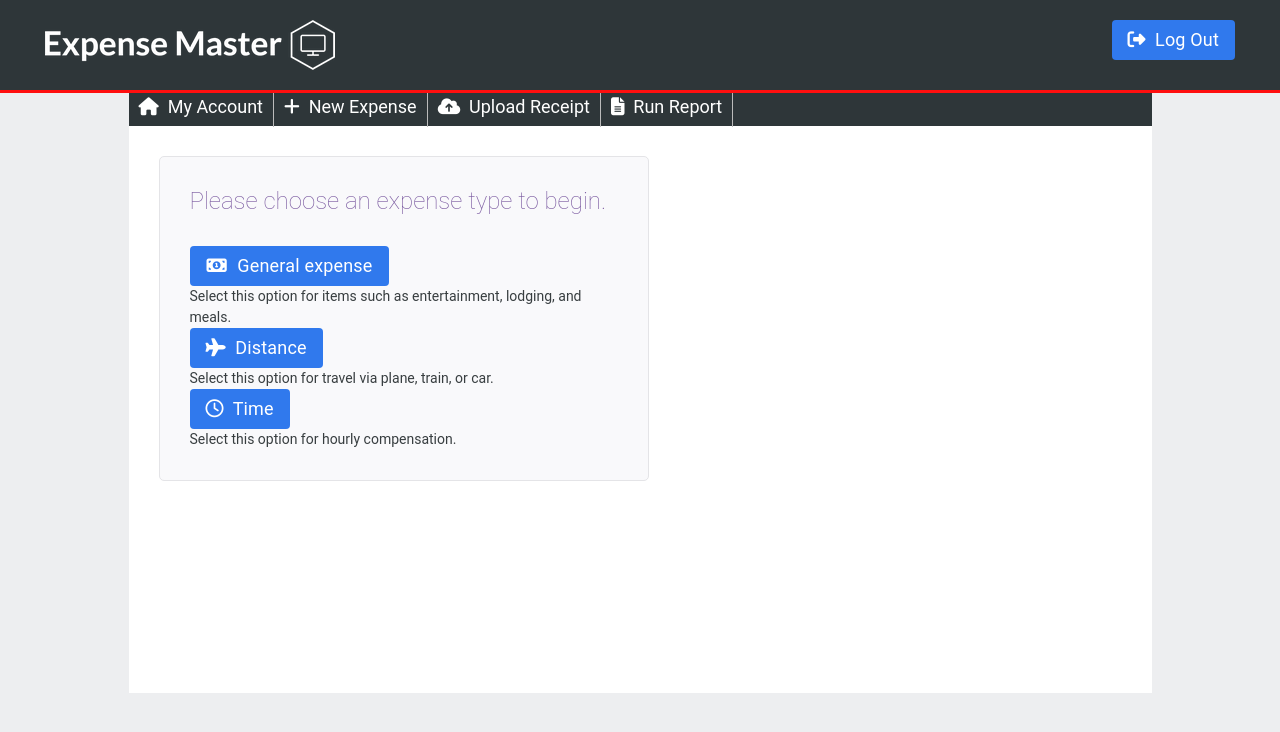
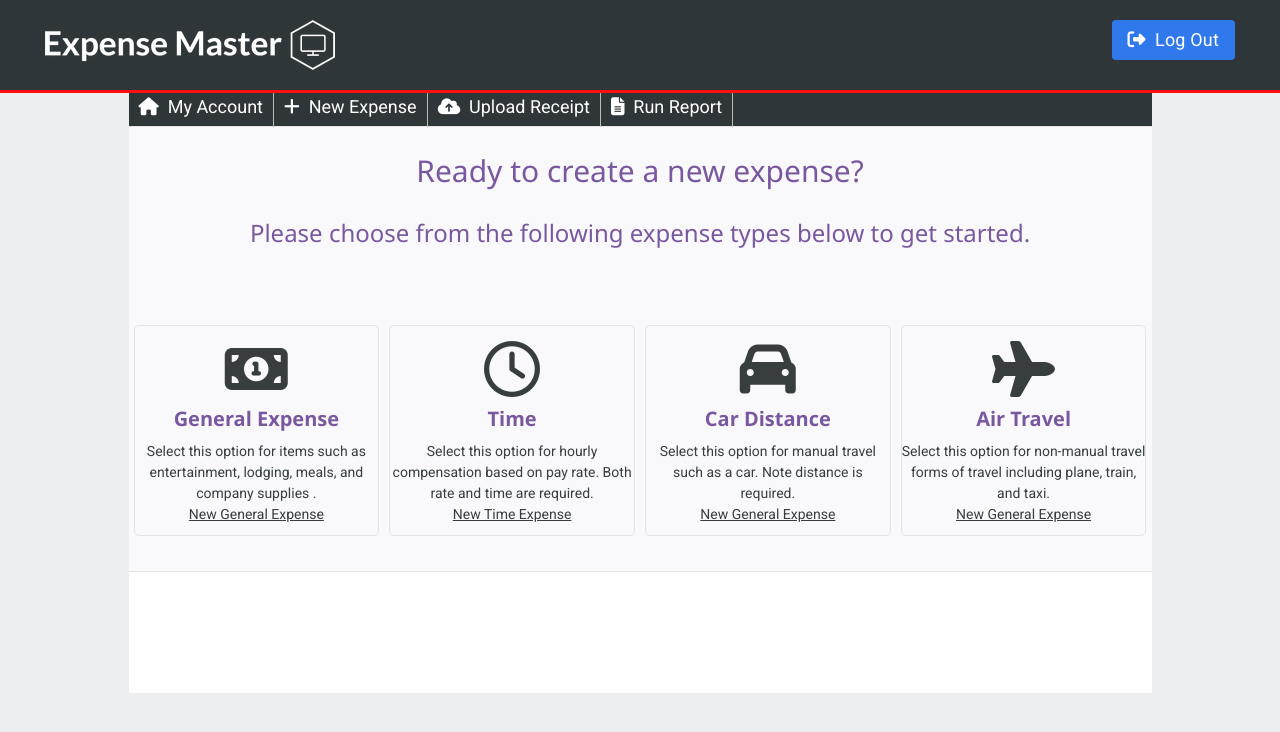
Before and after one commit to smweathe/CSE-CIT-480_Expense_Project, a PHP site: page /ExpenseMaster/newexpense.php in a window 1280 px wide. Shown: the top 732 px of the page. Run offline with PHP 8.4, Linux system fonts and the light colour scheme; a user stored in the database is signed in; some libraries are stand-ins or nearby versions.

Commit message:
Update newexpense.php

```diff
--- a/newexpense.php
+++ b/newexpense.php
@@ -12,9 +12,11 @@
 <html>
   <head>
     <meta content="text/html; charset=utf-8" http-equiv="Content-type" />
-    <title>Expense Master | Sign up</title>
+    <title>ExpenseMaster - New</title>
+    <link href="https://fonts.googleapis.com/css?family=Roboto" rel="stylesheet">
+    <link rel="stylesheet" href="https://use.fontawesome.com/44ff956945.css">
+    <link href="w3.css" rel="stylesheet">
     <link href="style.css" rel="stylesheet" />
-    <link rel="stylesheet" href="https://use.fontawesome.com/44ff956945.css">
 	<!-- Favorite Icon -->
 	<link rel="shortcut icon" href="./images/icon.png" type="image/x-icon" />
     <meta content="width=device-width, initial-scale=1" name="viewport" />
@@ -25,7 +27,6 @@
   <body class="signup">
   <noscript><iframe height="0" src="//www.googletagmanager.com/ns.html?id=GTM-JD26" style="display:none;visibility:hidden" width="0"></iframe></noscript>
     <div class="signup-page">
-
           <div class="header-main">
             <a class="header-logo" href="./account.php"></a>
               <div class="header-login">
@@ -43,20 +44,64 @@
                     <li><a href="./receipt.php"><i class="fa fa-cloud-upload" aria-hidden="true"></i>&nbsp; Upload Receipt</a></li>
                     <li><a href="./report.php"><i class="fa fa-file-text" aria-hidden="true"></i>&nbsp; Run Report</a></li>
               </ul>
-    <div class="benefits page-body" style="padding: 30px;">
-          <div class="list-group" style="padding:30px; background:#F9F9FB; border:1px solid #E4E4E7; border-radius:5px;">
-            <h3>Please choose an expense type to begin.</h3>
-            <a class="btn btn-sm btn-alt" href="./generalexpenseform.php"><i class="fa fa-money fa-fw" aria-hidden="true"></i>&nbsp; General expense</a></br>
-            <p>Select this option for items such as entertainment, lodging, and meals.</p>
-            <a class="btn btn-sm btn-alt" href="./distanceform.php"><i class="fa fa-plane" aria-hidden="true"></i>&nbsp; Distance</a></br>
-            <p>Select this option for travel via plane, train, or car.</p>
-            <a class="btn btn-sm btn-alt" href="./timeform.php"><i class="fa fa-clock-o" aria-hidden="true"></i>&nbsp; Time</a></br>
-            <p>Select this option for hourly compensation.</p>
+
+<!-- Expense Container -->
+        <div class="w3-container w3-padding-64 w3-center" id="team">
+              <br>
+              <h2>Ready to create a new expense?</h2>
+              <h3>Please choose from the following expense types below to get started.</h3>
+              <br>
+              <div class="w3-row" style="padding-bottom: 25px;"><br>
+<!-- General Expense Container -->
+                    <div class="w3-quarter" style="padding: 5px;">
+                      <div class="border1" style="border: 1px solid #E4E4E7; background: #F9F9FB; border-radius: 5px; padding-top: 15px; padding-bottom: 10px;";>
+                        <i class="fa fa-money fa-4x" aria-hidden="true"></i>
+                        <!--<img src="/w3images/avatar.jpg" alt="Boss" style="width:45%" class="w3-circle w3-hover-opacity">-->
+                        <h4 style="margin: 10px">General Expense</h4>
+                        <p align="center">Select this option for items such as entertainment, lodging, meals, and company supplies .</p>
+                        <a class="expense_choice" href= "./generalexpenseform.php">New General Expense</a>
+                        <br>
                       </div>
                     </div>
-    <div class="signup page-sidebar"><p class="alert alert-error" id="fill-all-fields" style="display:none"></p>
+<!-- Time Expense Container -->
+                  <div class="w3-quarter" style="padding: 5px;">
+                    <div class="border1" style="border: 1px solid #E4E4E7; background: #F9F9FB; border-radius: 5px; padding-top: 15px; padding-bottom: 10px;";>
+                      <i class="fa fa-clock-o fa-4x" aria-hidden="true"></i>
+                      <!--<img src="/w3images/avatar.jpg" alt="Boss" style="width:45%" class="w3-circle w3-hover-opacity">-->
+                      <h4 style="margin: 10px">Time</h4>
+                      <p align="center">Select this option for hourly compensation based on pay rate. Both rate and time are required.</p>
+                      <a class="expense_choice" href= "./timeform.php">New Time Expense</a>
+                      <br>
                       </div>
                   </div>
+<!-- Car Expense Container -->
+                  <div class="w3-quarter" style="padding: 5px;">
+                  <div class="border1" style="border: 1px solid #E4E4E7; background: #F9F9FB; border-radius: 5px; padding-top: 15px; padding-bottom: 10px;";>
+                  <i class="fa fa-car fa-4x" aria-hidden="true"></i>
+                    <!--<img src="/w3images/avatar.jpg" alt="Boss" style="width:45%" class="w3-circle w3-hover-opacity">-->
+                    <h4 style="margin: 10px">Car Distance</h4>
+                    <p align="center">Select this option for manual travel such as a car. Note distance is required.</p>
+                    <a class="expense_choice" href= "./distanceform.php">New General Expense</a>
+                    <br>
+                  </div>
+                  </div>
+<!-- Air Expense Container -->
+                  <div class="w3-quarter" style="padding: 5px;">
+                  <div class="border1" style="border: 1px solid #E4E4E7; background: #F9F9FB; border-radius: 5px; padding-top: 15px; padding-bottom: 10px;";>
+                  <i class="fa fa-plane fa-4x" aria-hidden="true"></i>
+                    <!--<img src="/w3images/avatar.jpg" alt="Boss" style="width:45%" class="w3-circle w3-hover-opacity">-->
+                    <h4 style="margin: 10px">Air Travel</h4>
+                    <p align="center">Select this option for non-manual travel forms of travel including plane, train, and taxi.</p>
+                    <a class="expense_choice" href= "./airform.php">New General Expense</a>
+                    <br>
+                  </div>
+                  </div>
+              </div>
+        </div>
+<!-- End Expense Container -->
+    </div>
+  </div>
+
     </div><script src="//d2fjue5z6foteq.cloudfront.net/assets/315cc4a6724c52ae0b7b8f0104132a7094855698/main.js" type="text/javascript"></script>
   </body>
 </html>
```
Lines whose indentation alone changed are shown as unchanged.
